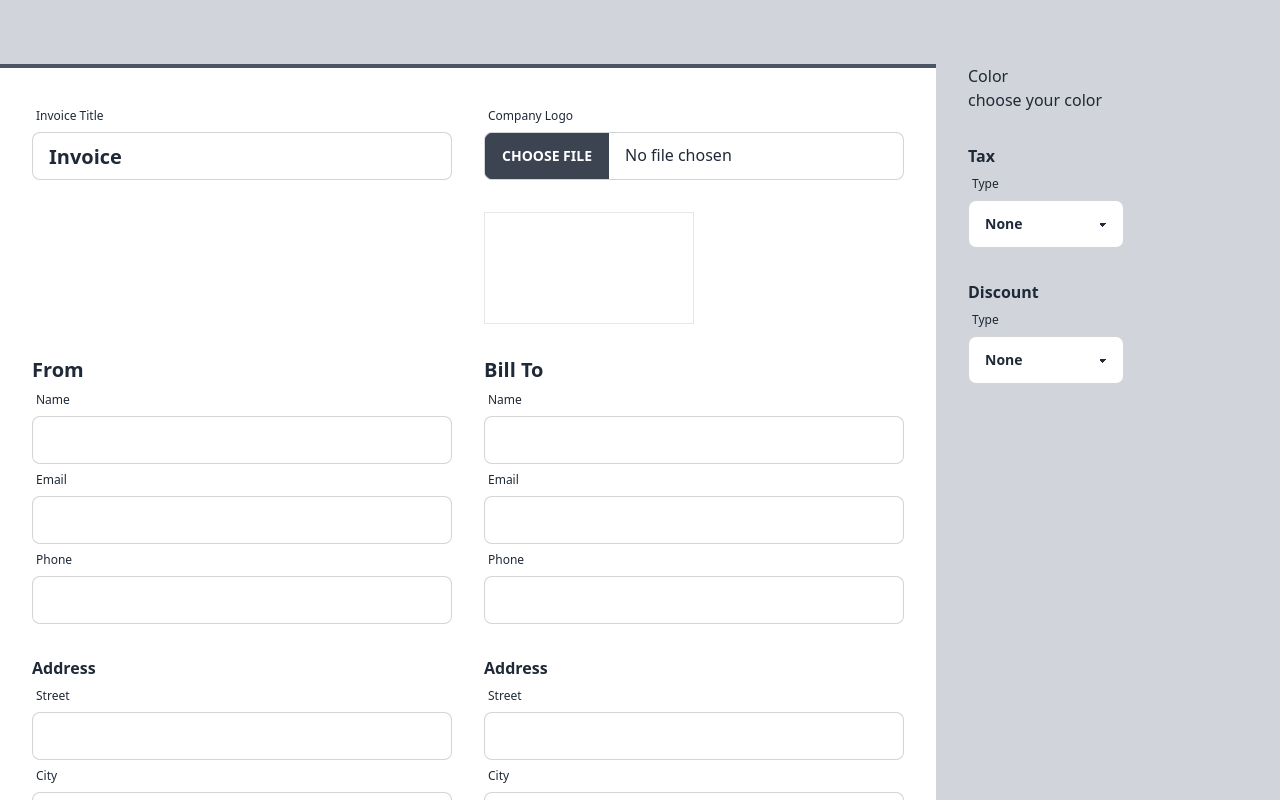
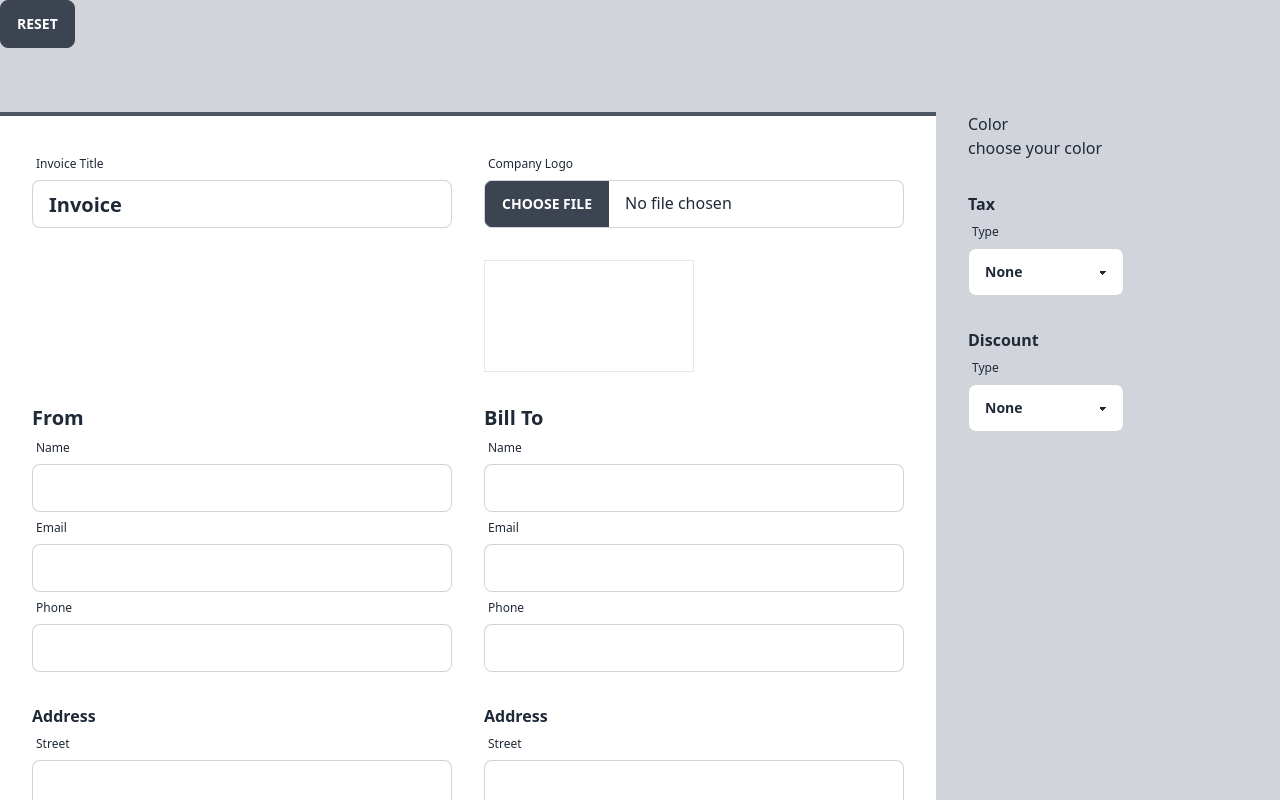
Before and after one commit to chazzlee/quick-invoice, a Next.js app: page / in a window 1280 px wide. Shown: the top 800 px of the page. Built offline with nearby package versions, Linux system fonts and the light colour scheme.

Commit message:
add reset form button

```diff
--- a/src/features/invoices/components/InvoiceForm/index.tsx
+++ b/src/features/invoices/components/InvoiceForm/index.tsx
@@ -19,7 +19,6 @@ export function InvoiceForm() {
 
   return (
     <form
-      className="px-8"
       onSubmit={handleSubmit((data) => {
         window?.sessionStorage.setItem("invoice", JSON.stringify(data));
         router.push("/preview");
--- a/src/pages/index.tsx
+++ b/src/pages/index.tsx
@@ -5,9 +5,17 @@ import { InvoiceAside } from "@/features/invoices/components/InvoiceAside";
 import { FormProvider, useForm } from "react-hook-form";
 import { defaultInvoice } from "@/features/invoices/defaults";
 import type { InvoiceFormData } from "@/features/invoices/types";
+import { useEffect } from "react";
 
 export default function Home() {
   const methods = useForm<InvoiceFormData>({ defaultValues: defaultInvoice });
+
+  useEffect(() => {
+    const invoice = window?.sessionStorage.getItem("invoice");
+    if (invoice) {
+      methods.reset(JSON.parse(invoice));
+    }
+  }, [methods]);
 
   return (
     <>
@@ -18,9 +26,21 @@ export default function Home() {
         <link rel="icon" href="/favicon.ico" />
       </Head>
       <main className="container mx-auto">
+        <div>
+          <button
+            type="button"
+            className="btn"
+            onClick={() => {
+              window?.sessionStorage.removeItem("invoice");
+              methods.reset(defaultInvoice);
+            }}
+          >
+            Reset
+          </button>
+        </div>
         <FormProvider {...methods}>
           <section className="grid grid-cols-[3fr_1fr] pt-16 gap-8">
-            <article className="py-8 mb-20 bg-white border-t-4 border-b-4 border-gray-600">
+            <article className="px-8 py-8 mb-20 bg-white border-t-4 border-b-4 border-gray-600">
               <InvoiceForm />
             </article>
 
--- a/src/pages/preview.tsx
+++ b/src/pages/preview.tsx
@@ -1,3 +1,4 @@
+import Link from "next/link";
 import { useEffect, useState } from "react";
 
 export default function Preview() {
@@ -11,11 +12,18 @@ export default function Preview() {
   }, []);
 
   return (
-    <div>
-      <h1>PREVIEW</h1>
-      <div>
-        <pre>{JSON.stringify(form, null, 2)}</pre>
-      </div>
-    </div>
+    <main className="container mx-auto">
+      <section className="grid grid-cols-[3fr_1fr] pt-16 gap-8">
+        <article className="px-8 py-8 mb-20 bg-white border-t-4 border-b-4 border-gray-600">
+          <pre>{JSON.stringify(form, null, 2)}</pre>
+        </article>
+        <aside>
+          <Link className="btn" href="/">
+            Go back
+          </Link>
+          <button className="btn">Generate PDF</button>
+        </aside>
+      </section>
+    </main>
   );
 }
```
